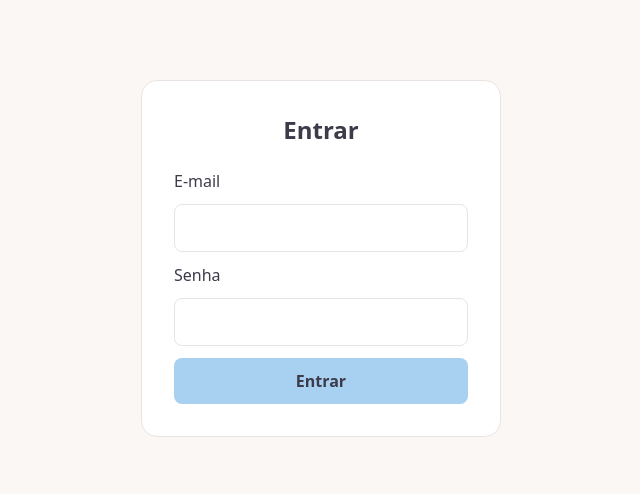
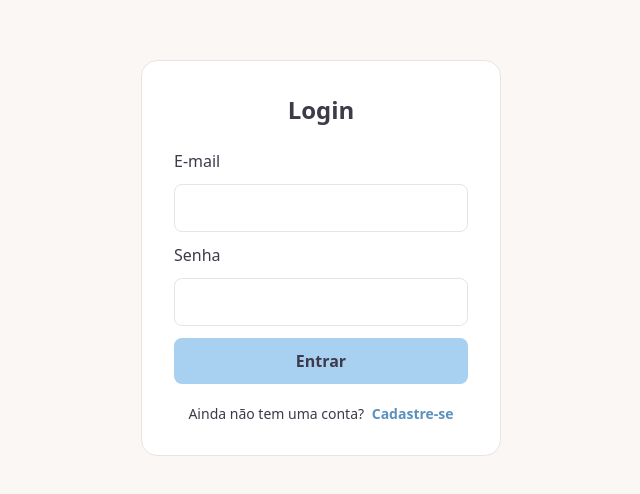
Before and after one commit to juliana-matias-it/gerenciador-de-tarefas-frontend, an Angular app: page /login in a window 1280 px wide. Shown: the part 142-636 px from the top of the page, without its empty margins (319-959 px from the left). Built offline with nearby package versions, Linux system fonts and the light colour scheme.

Commit message:
refactor: reorganizar componentes de login e cadastro

```diff
--- a/src/app/usuario/cadastro.ts
+++ b/src/app/components/cadastro-usuario/cadastro-usuario.ts
@@ -1,13 +1,18 @@
 import { Component, inject, signal } from '@angular/core';
 import { HttpErrorResponse } from '@angular/common/http';
-import { FormBuilder, ReactiveFormsModule, Validators } from '@angular/forms';
-import { UsuarioService } from '../services/usuario.service';
+import {
+  FormBuilder,
+  ReactiveFormsModule,
+  Validators,
+} from '@angular/forms';
+import { UsuarioService } from '../../services/usuario.service';
 
 @Component({
   selector: 'app-cadastro-usuario',
+  standalone: true,
   imports: [ReactiveFormsModule],
-  templateUrl: './usuario.html',
-  styleUrl: './usuario.css',
+  templateUrl: './cadastro-usuario.html',
+  styleUrl: './cadastro-usuario.css',
 })
 export class CadastroUsuario {
   private fb = inject(FormBuilder);
@@ -18,12 +23,26 @@ export class CadastroUsuario {
   carregando = signal(false);
 
   form = this.fb.nonNullable.group({
-    nome: ['', [Validators.required, Validators.minLength(3), Validators.maxLength(50)]],
+    nome: [
+      '',
+      [
+        Validators.required,
+        Validators.minLength(3),
+        Validators.maxLength(50),
+      ],
+    ],
     email: ['', [Validators.required, Validators.email]],
-    senha: ['', [Validators.required, Validators.minLength(8), Validators.maxLength(100)]],
+    senha: [
+      '',
+      [
+        Validators.required,
+        Validators.minLength(8),
+        Validators.maxLength(100),
+      ],
+    ],
   });
 
-  cadastrar() {
+  cadastrar(): void {
     if (this.form.invalid || this.carregando()) {
       this.form.markAllAsTouched();
       return;
@@ -41,12 +60,17 @@ export class CadastroUsuario {
       },
       error: (e: HttpErrorResponse) => {
         this.erro.set(true);
+
         this.mensagem.set(
-          e.status === 409 ? 'Já existe um usuário com esse e-mail.' :
-          e.status === 400 ? 'Dados inválidos. Confira os campos.' :
-          e.status === 0   ? 'Não foi possível conectar ao servidor.' :
-          'Erro ao cadastrar usuário.'
+          e.status === 409
+            ? 'Já existe um usuário com esse e-mail.'
+            : e.status === 400
+              ? 'Dados inválidos. Confira os campos.'
+              : e.status === 0
+                ? 'Não foi possível conectar ao servidor.'
+                : 'Erro ao cadastrar usuário.',
         );
+
         this.carregando.set(false);
       },
     });
--- a/src/app/pages/login/login.css
+++ b/src/app/components/login/login.css
@@ -56,6 +56,31 @@ button:hover {
   background-color: #8FBFE6;
 }
 
+.cadastro-link {
+  margin: 20px 0 0;
+  text-align: center;
+  font-size: 0.875rem;
+  color: #3D3A4A;
+}
+
+.cadastro-link a {
+  color: #5B91BD;
+  font-weight: 600;
+  text-decoration: none;
+  margin-left: 4px;
+}
+
+.cadastro-link a:hover {
+  color: #3D739F;
+  text-decoration: underline;
+}
+
+.cadastro-link a:focus-visible {
+  outline: 2px solid #5B91BD;
+  outline-offset: 3px;
+  border-radius: 2px;
+}
+
 .erro {
   color: #3D3A4A;
   border-left: 3px solid #F4A9A0;
--- /dev/null
+++ b/src/app/components/login/login.html
@@ -0,0 +1,42 @@
+<section class="login-card">
+  <h1>Login</h1>
+
+  <form [formGroup]="formulario" (ngSubmit)="entrar()" novalidate>
+    <label for="email">E-mail</label>
+
+    <input id="email" type="email" formControlName="email" autocomplete="email" required />
+
+    @if (formulario.controls.email.touched && formulario.controls.email.hasError('required')) {
+      <small class="erro">Informe seu e-mail.</small>
+    }
+
+    @if (formulario.controls.email.touched && formulario.controls.email.hasError('email')) {
+      <small class="erro">Informe um e-mail válido.</small>
+    }
+
+    <label for="senha">Senha</label>
+
+    <input
+      id="senha"
+      type="password"
+      formControlName="senha"
+      autocomplete="current-password"
+      required
+    />
+
+    @if (formulario.controls.senha.touched && formulario.controls.senha.hasError('required')) {
+      <small class="erro">Informe sua senha.</small>
+    }
+
+    <button type="submit" [disabled]="formulario.invalid">Entrar</button>
+  </form>
+
+  <p class="cadastro-link">
+    Ainda não tem uma conta?
+    <a routerLink="/cadastro">Cadastre-se</a>
+  </p>
+
+  @if (mensagem()) {
+    <p role="status" aria-live="polite">{{ mensagem() }}</p>
+  }
+</section>
--- a/src/app/pages/login/login.ts
+++ b/src/app/components/login/login.ts
@@ -1,16 +1,12 @@
+
 import { Component, inject, signal } from '@angular/core';
-import {
-  ReactiveFormsModule,
-  FormGroup,
-  FormControl,
-  Validators,
-} from '@angular/forms';
-import { Router } from '@angular/router';
+import {ReactiveFormsModule, FormGroup, FormControl, Validators} from '@angular/forms';
+import { Router, RouterLink } from '@angular/router';
 import { AutenticacaoService } from '../../services/autenticacao.service';
 
 @Component({
-  imports: [ReactiveFormsModule],
   selector: 'app-login',
+  imports: [ReactiveFormsModule, RouterLink],
   styleUrl: './login.css',
   templateUrl: './login.html',
 })
@@ -18,7 +14,7 @@ export class Login {
   mensagem = signal('');
 
   private readonly router = inject(Router);
-  autenticacao = inject(AutenticacaoService);
+  private readonly autenticacao = inject(AutenticacaoService);
 
   formulario = new FormGroup({
     email: new FormControl('', [
@@ -44,7 +40,7 @@ export class Login {
       next: () => {
         void this.router.navigate(['/tarefas']);
       },
-      error: erro => {
+      error: (erro) => {
         this.mensagem.set(
           erro.status === 401
             ? 'E-mail ou senha inválidos.'
--- a/src/app/pages/login/login.html
+++ /dev/null
@@ -1,26 +0,0 @@
-<section class="login-card">
-    <h1>Entrar</h1>
-
-    <form [formGroup]="formulario" (ngSubmit)="entrar()">
-        <label for="email">E-mail</label>
-        <input id="email" type="email" required formControlName="email" />
-        @if (formulario.controls.email.touched &&
-        formulario.controls.email.hasError('required')) {
-        <small class="erro">Informe seu e-mail.</small>
-        }
-        @if (formulario.controls.email.touched &&
-        formulario.controls.email.hasError('email')) {
-        <small class="erro">Informe um e-mail válido.</small>
-        }
-        <label for="senha">Senha</label>
-        <input id="senha" type="password" required formControlName="senha">
-        @if (formulario.controls.senha.touched &&
-        formulario.controls.senha.hasError('required')) {
-        <small class="erro">Informe sua senha.</small>
-        }
-        <button type="submit">Entrar</button>
-    </form>
-    @if (mensagem()) {
-    <p role="status">{{ mensagem() }}</p>
-    }
-</section>
```
Also changed, not shown: src/app/app.routes.ts (+7 -3 lines), src/app/components/cadastro-usuario/cadastro-usuario.css (renamed from src/app/usuario/usuario.css), src/app/components/cadastro-usuario/cadastro-usuario.html (line endings or trailing spaces), 2 other files (tests, documents, lock files or other folders).
